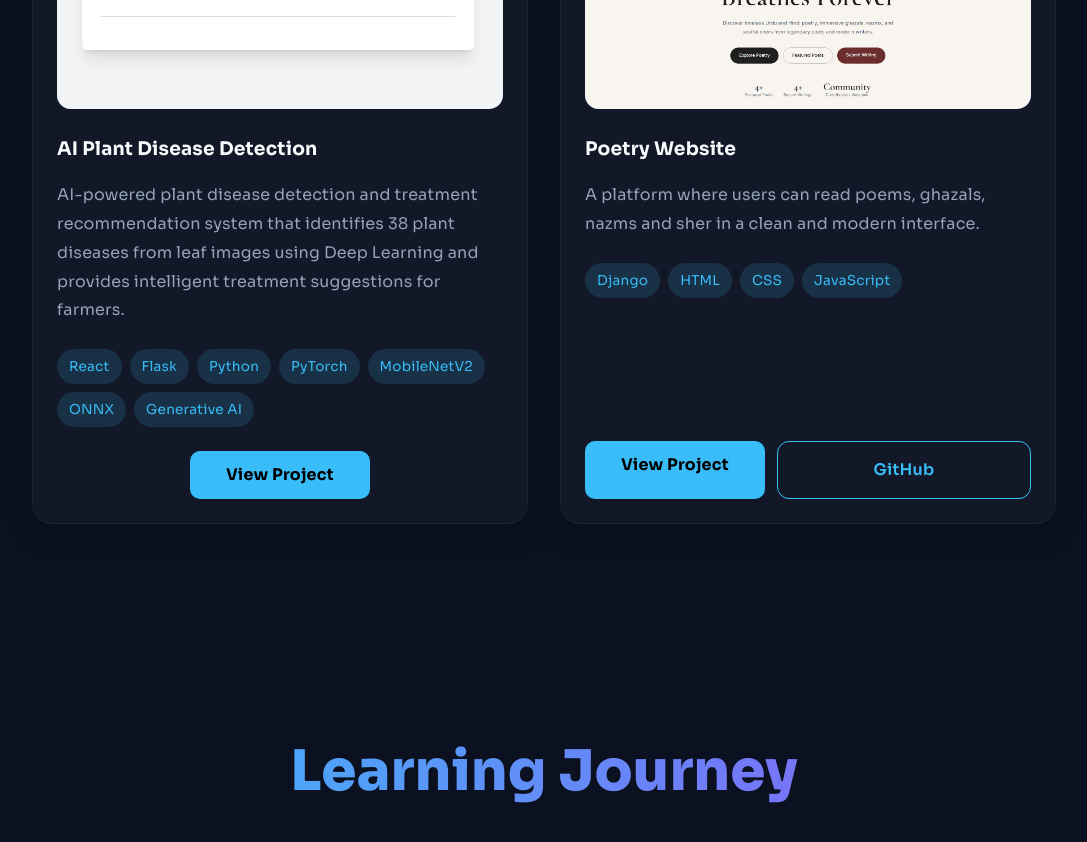
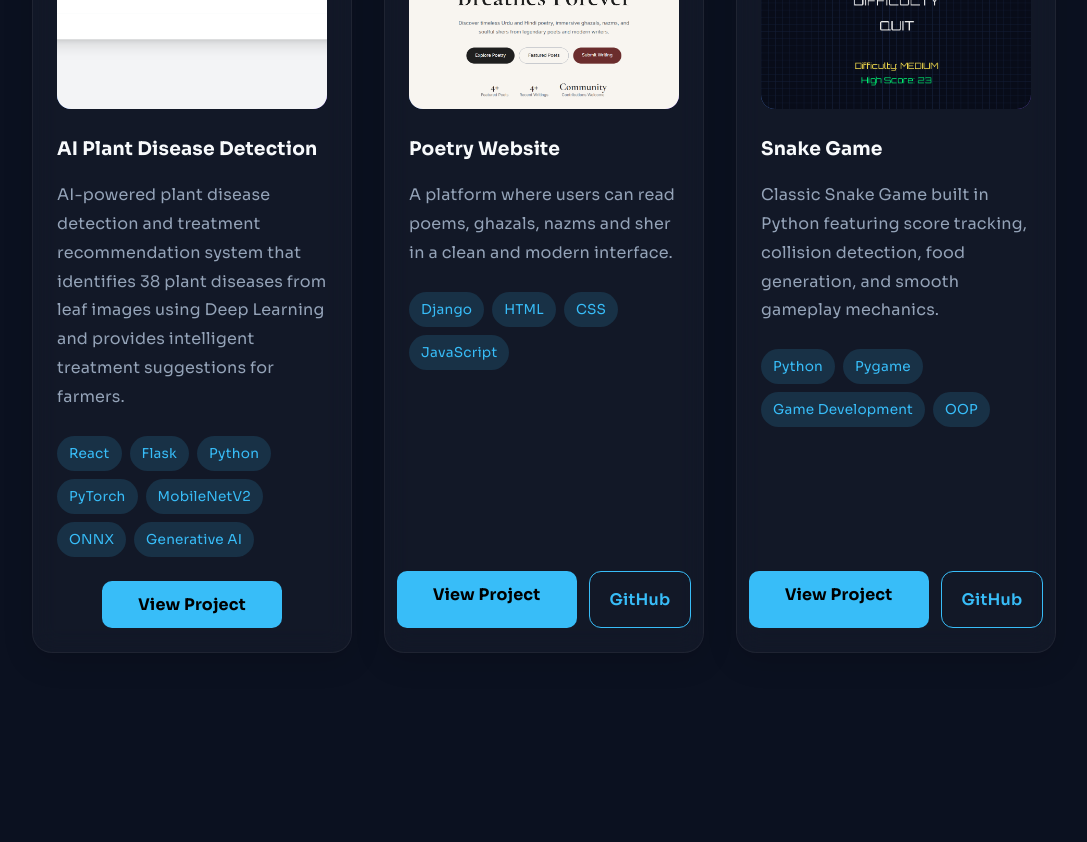
Before and after one commit to imtiyazhaiider/portfolio, a React (Vite) app: page / in a window 1280 px wide. Shown: the part 3240-4082 px from the top of the page, without its empty margins (96-1183 px from the left). Built offline with nearby package versions, Linux system fonts and the light colour scheme.

Commit message:
Add snake game project to portfolio

```diff
--- a/src/components/Projects.jsx
+++ b/src/components/Projects.jsx
@@ -1,6 +1,6 @@
 import poetryImage from "../assets/images/projects/poetry-website.png";
 import plantDiseaseImage from "../assets/images/projects/plant-disease.png";
-
+import snakeGameImage from "../assets/images/projects/snake-game.png";
 function Projects() {
   const projects = [
     {
@@ -42,6 +42,24 @@ function Projects() {
       github: "https://github.com/imtiyazhaiider/sukhan-poetry",
 
       image: poetryImage,
+    },
+
+    {
+      title: "Snake Game",
+
+      description:
+        "Classic Snake Game built in Python featuring score tracking, collision detection, food generation, and smooth gameplay mechanics.",
+
+      tech: [
+        "Python",
+        "Pygame",
+        "Game Development",
+        "OOP",
+      ],
+
+      github: "https://github.com/imtiyazhaiider/snake-game",
+
+      image: snakeGameImage,
     },
   ];
 
```
Also changed, not shown: src/assets/images/projects/snake-game.png (added).
